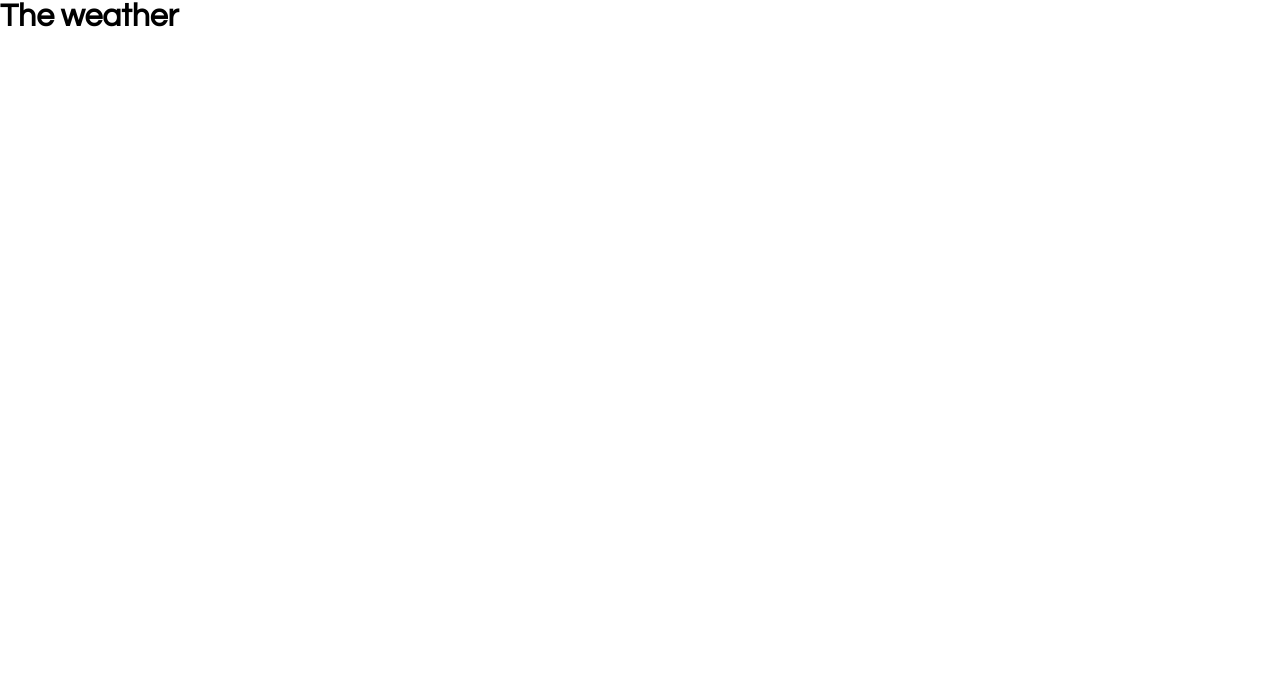
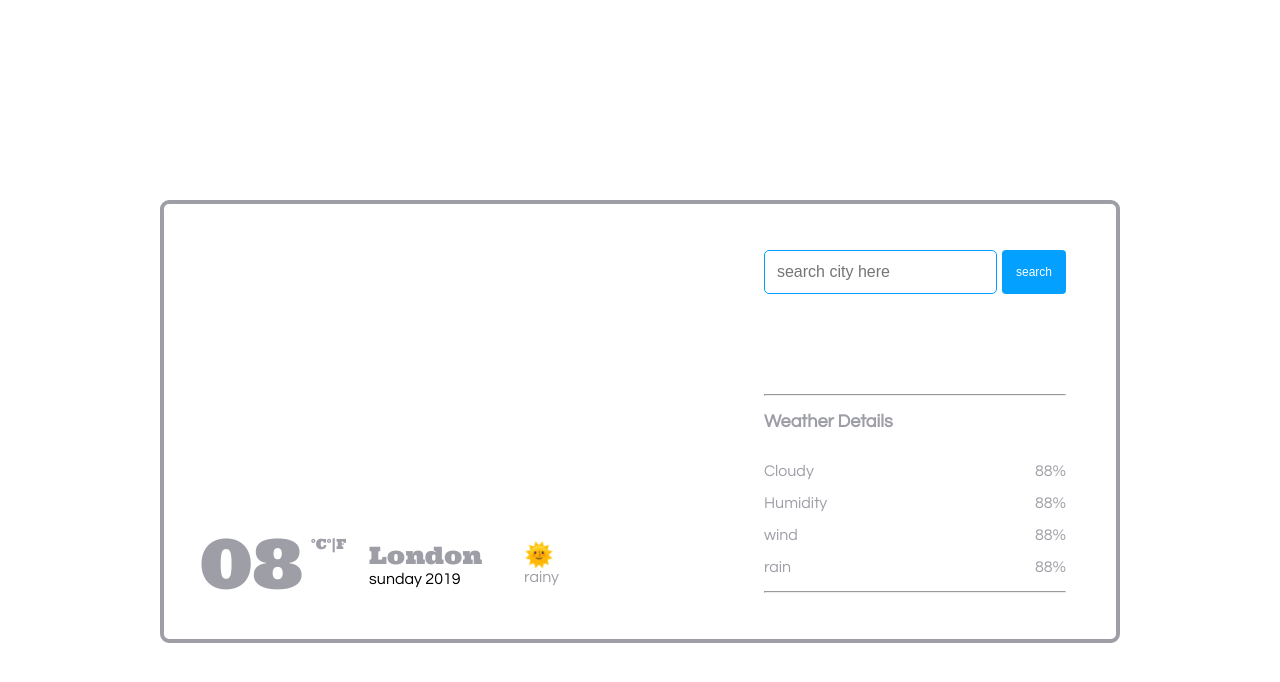
Before and after one commit to Ariiieee/weather_app, a plain HTML site: page index.html in a window 1280 px wide. Drawn offline with Linux system fonts and the light colour scheme.

Commit message:
finished ui design of weather app

```diff
--- a/index.html
+++ b/index.html
@@ -6,15 +6,77 @@
     <meta name="viewport" content="width=device-width, initial-scale=1.0" />
     <link rel="preconnect" href="https://fonts.googleapis.com" />
     <link rel="preconnect" href="https://fonts.gstatic.com" crossorigin />
+    <link rel="preconnect" href="https://fonts.googleapis.com" />
+    <link rel="preconnect" href="https://fonts.gstatic.com" crossorigin />
     <link
-      href="https://fonts.googleapis.com/css2?family=Questrial&display=swap"
+      href="https://fonts.googleapis.com/css2?family=Questrial&family=Ultra&display=swap"
       rel="stylesheet"
     />
     <link rel="stylesheet" href="src/css/weather.css" />
     <title>weather app</title>
   </head>
   <body>
-    <h1>The weather</h1>
-  <script src="/src/js/index.js"></script>
+    <div class="container-wrapper">
+      <div class="weather_app_container">
+        <div class="weather_details">
+          <!-- weather details -->
+          <div class="weather-desc">
+            <div class="degree">
+              08
+              <div class="deg-group">
+                  <span class="celsius deg">&#176;C  </span>
+                  <span class="Fah deg">&#176;|F</span>
+              </div>
+            </div>
+            <div class="city-date">
+              <p class="city">London</p>
+              <div class="date">sunday 2019</div>
+            </div>
+            <div class="weather-icon">
+                <p class="icon">🌞</p>
+                <p class="icon-desc">rainy</p>
+            </div>
+          </div>
+          <!-- weather search details -->
+          <div class="weather-details">
+
+            <div class="weather-search_city">
+              <form class="weather-form">
+                <input type="text" placeholder="search city here" />
+                <button>search</button>
+
+              </form>
+            </div>
+            <div class="weather-search-details">
+                <hr />
+                <h3 class="details-heading">Weather Details</h3>
+              <div class="weather-stats-details">
+                <p class="weather-status">Cloudy</p>
+                <p class="weather-status-data">88%</p>
+              </div>
+              <div class="weather-stats-details">
+                <p class="weather-status">Humidity</p>
+                <p class="weather-status-data">88%</p>
+              </div>
+              <div class="weather-stats-details">
+                <p class="weather-status">wind</p>
+                <p class="weather-status-data">88%</p>
+              </div>
+              <div class="weather-stats-details">
+                <p class="weather-status">rain</p>
+                <p class="weather-status-data">88%</p>
+              </div>
+              <hr />
+            </div>
+          </div>
+        </div>
+      </div>
+      <!-- <div class="creator">
+        source code at:
+        <a href="https://github.com/Ariiieee/weather_app"> github link</a>
+      </div> -->
+    </div>
+
+    <script src="/src/js/index.js"></script>
   </body>
 </html>
--- a/src/css/weather.css
+++ b/src/css/weather.css
@@ -1,10 +1,146 @@
 * {
-    margin: 0;
-    padding: 0;
-    box-sizing: border-box;
+  margin: 0;
+  padding: 0;
+  box-sizing: border-box;
 }
 
 body {
-    font-family: 'Questrial', sans-serif;
+  font-family: "Questrial", sans-serif;
+}
 
+.container-wrapper {
+  max-width: 960px;
+  margin: 200px auto;
 }
+
+.weather_app_container {
+  padding: 32px 12px;
+  border: 4px solid #9e9ea7;
+  border-radius: 9px;
+  margin-bottom: 12px;
+}
+
+.weather_details {
+  display: flex;
+  justify-content: space-between;
+  padding: 0px 24px;
+}
+
+.weather-desc {
+  margin-top: auto;
+  display: flex;
+  justify-content: center;
+  align-items: center;
+  gap: 18px;
+}
+
+.weather-icon {
+    font-size: 24px;
+    color: #9e9ea7;
+    font-style: italics;
+    margin-left: 24px;
+}
+
+.icon-desc {
+    font-size: 16px;
+}
+
+.degree {
+  position: relative;
+
+  font-family: "Ultra", serif;
+  font-size: 68px;
+  font-weight: 400;
+  color: #9e9ea7;
+}
+
+.deg-group {
+  display: flex;
+  position: absolute;
+  top: 16px;
+  left: 100%;
+  padding-left: 8px;
+}
+
+.deg {
+  font-size: 14px;
+}
+
+.city-date {
+  display: flex;
+  flex-direction: column;
+  margin-left: 48px;
+}
+
+.city {
+  font-family: "Ultra", serif;
+  font-size: 24px;
+  font-weight: 300;
+  color: #9e9ea7;
+}
+
+
+
+.weather-details {
+
+    padding: 14px;
+    display: flex;
+    flex-direction: column;
+    gap: 100px;
+    color: #9e9ea7;
+}
+
+.weather-form {
+    display: flex;
+    gap: 5px;
+}
+
+input {
+    width: 100%;
+    padding: 12px;
+    border-radius: 5px;
+    border: 1px solid #03a0ff;
+    outline: none;
+    font-size: 16px;
+    font-weight: 500;
+    color: #03a0ff;
+}
+
+
+
+button {
+    padding: 4px 14px;
+    font-size: 12px;
+    outline: none;
+    color: white;
+    background: #03a0ff;
+    border: none;
+    border-radius: 4px;
+    transition: all 0.5s ease;
+    cursor: pointer;
+}
+
+button:hover {
+    color: #03a0ff;
+    background: white;
+    border: 1px solid #03a0ff;
+}
+
+.details-heading {
+    font-size: 18px;
+    font-weight: 700;
+    margin-bottom: 16px;
+}
+
+.weather-search-details {
+    display: flex;
+    flex-direction: column;
+    gap: 16px;
+}
+
+.weather-stats-details {
+    display: flex;
+    justify-content: space-between;
+    font-size: 16px;
+    font-weight: 500;
+}
```
Also changed, not shown: 1 other file.
